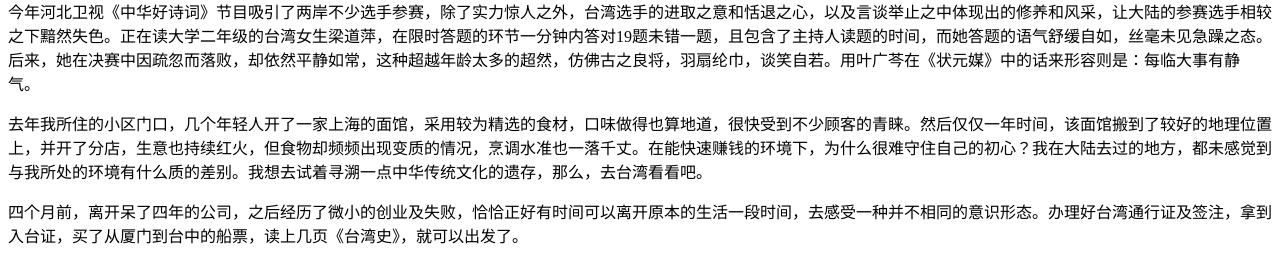
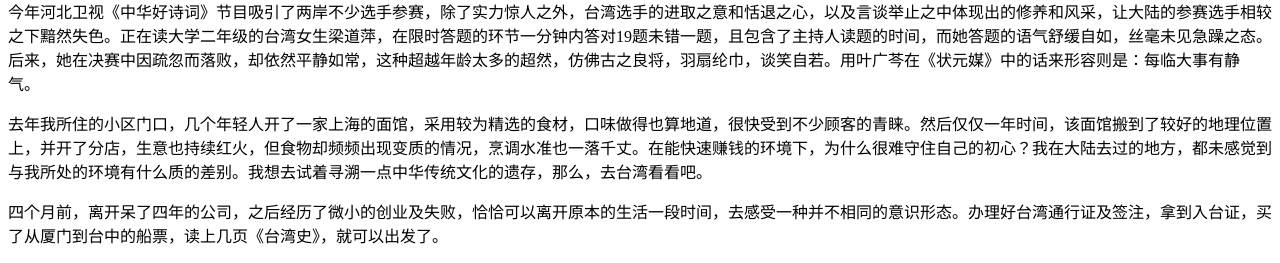
Before and after one commit to newnuy/website, a PHP site: page /post.php in a window 1280 px wide. Shown: the part 889-1152 px from the top of the page. Run offline with PHP 8.4, Linux system fonts and the light colour scheme.

Commit message:
[blog] fix error.

```diff
--- a/blog/posts/walk_memory/taiwan/2014-1125_01如何开始/post.php
+++ b/blog/posts/walk_memory/taiwan/2014-1125_01如何开始/post.php
@@ -70,7 +70,7 @@ Y微电子人资行政部
 </p>
 
 <p>
-四个月前，离开呆了四年的公司，之后经历了微小的创业及失败，恰恰正好有时间可以离开原本的生活一段时间，去感受一种并不相同的意识形态。办理好台湾通行证及签注，拿到入台证，买了从厦门到台中的船票，读上几页《台湾史》，就可以出发了。
+四个月前，离开呆了四年的公司，之后经历了微小的创业及失败，恰恰可以离开原本的生活一段时间，去感受一种并不相同的意识形态。办理好台湾通行证及签注，拿到入台证，买了从厦门到台中的船票，读上几页《台湾史》，就可以出发了。
 </p>
 
 <p class="vblank"></p>
```
